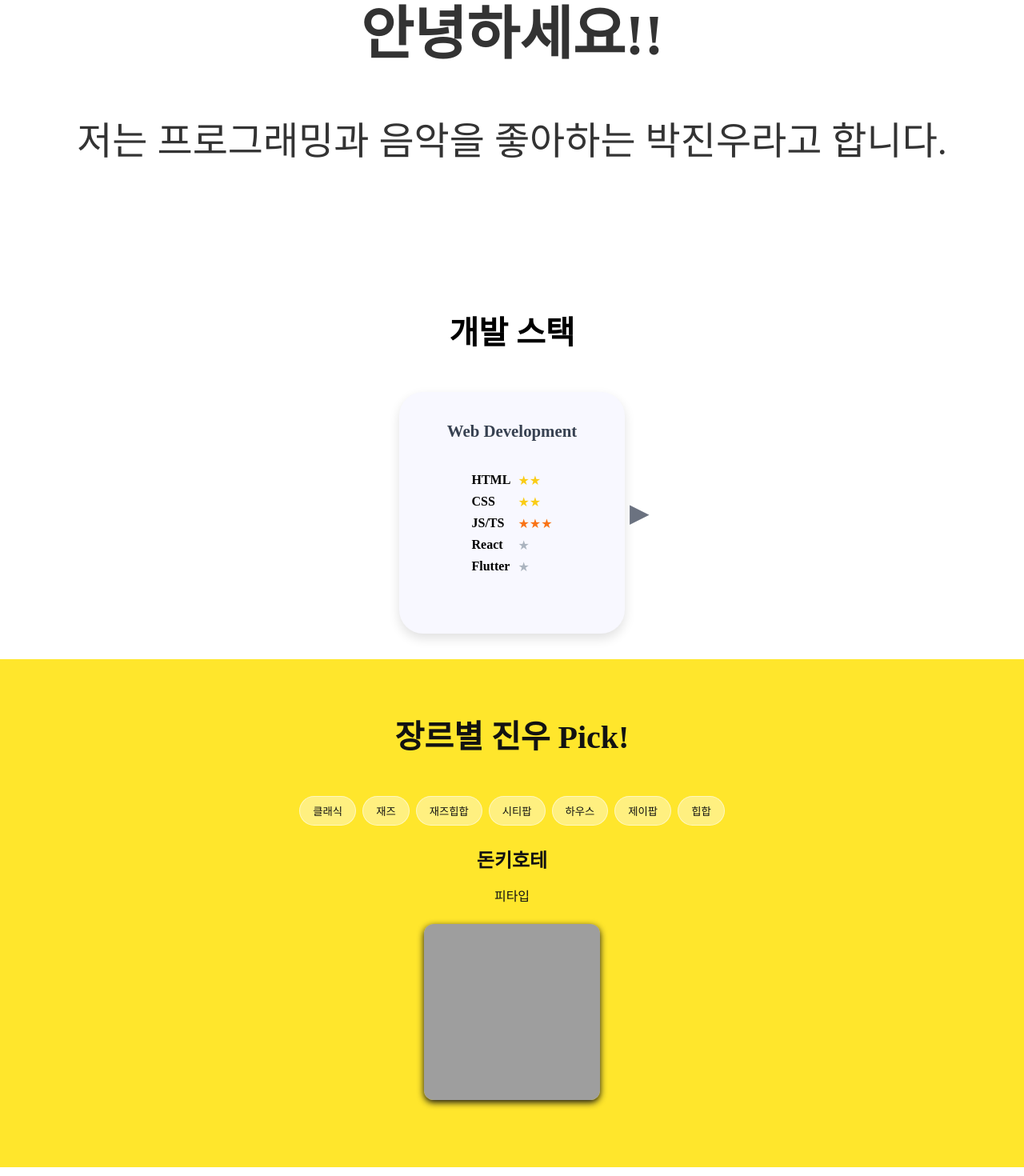
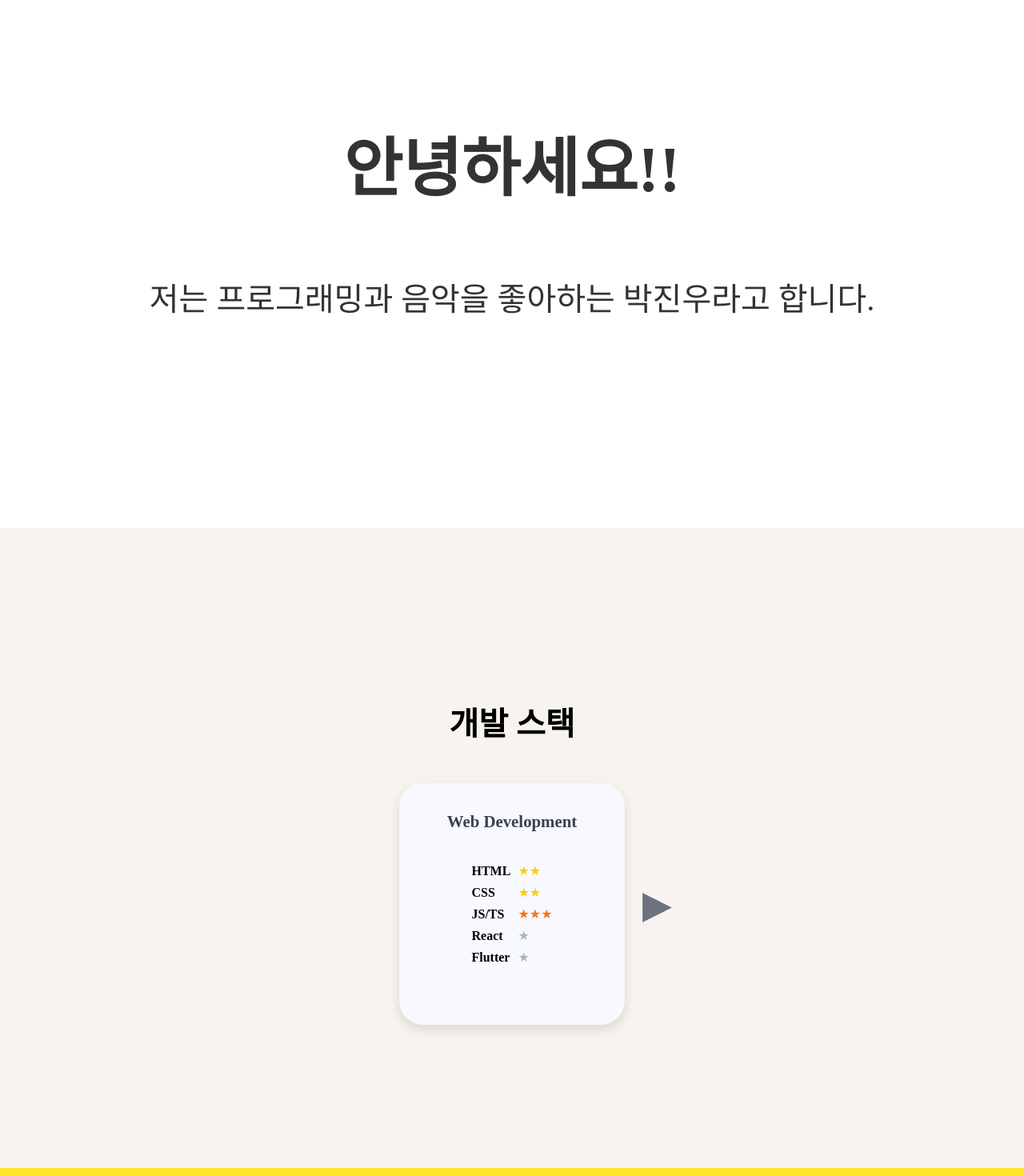
Before and after one commit to tkjftkjf/intro-web, a React (Create React App) app: page / in a window 1280 px wide. Shown: the part 140-1610 px from the top of the page at 80% size. Built offline with nearby package versions, Linux system fonts and the light colour scheme; grey boxes are pictures that could not be loaded; a web font is replaced by a local one.

Commit message:
feat: Upgrade Overall Design

```diff
--- a/src/App.css
+++ b/src/App.css
@@ -36,3 +36,12 @@
     transform: rotate(360deg);
   }
 }
+
+section {
+  min-height: 100vh;
+  display: flex;
+  flex-direction: column;
+  justify-content: center; /* 세로 가운데 정렬 */
+  padding: 4rem 2rem;
+  box-sizing: border-box;
+}
--- a/src/components/Introduce.css
+++ b/src/components/Introduce.css
@@ -9,11 +9,14 @@
   padding: 4rem 2rem;
   background: #ffffff;
   color: #333333;
-  font-size: 3rem;
   text-align: center;
   font-family: Pretendard-Regular;
   margin: 0;
 }
 .introduce h1 {
   margin-bottom: 2.5rem;
+  font-size: 5rem;
 }
+.introduce p {
+  font-size: 2.5rem;
+}
--- a/src/components/Music.css
+++ b/src/components/Music.css
@@ -22,8 +22,8 @@
 }
 
 .album-cover {
-  width: 220px;
-  height: 220px;
+  width: 280px;
+  height: 280px;
   border-radius: 12px;
   object-fit: cover;
   transition: transform 0.3s ease;
--- a/src/components/Programming.css
+++ b/src/components/Programming.css
@@ -9,6 +9,7 @@
 .programming {
   padding: 2rem;
   font-family: Pretendard-Regular;
+  background-color: #f7f4ef;
 }
 
 .programming-title {
@@ -59,14 +60,14 @@
   box-shadow: 0 6px 14px rgba(0, 0, 0, 0.12);
   width: 250px;
   height: 270px;
-
   transition: all 0.3s ease;
+  margin: 0rem 1rem;
 }
 
 .arrow-button {
   background: none;
   border: none;
-  font-size: 2rem;
+  font-size: 3rem;
   cursor: pointer;
   color: #6b7280;
   transition: transform 0.2s ease;
```
